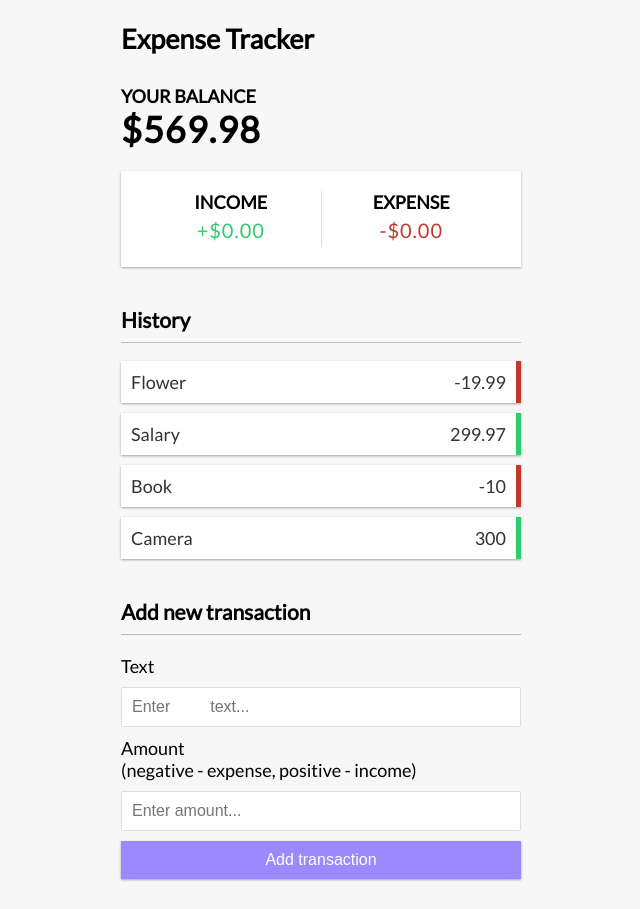
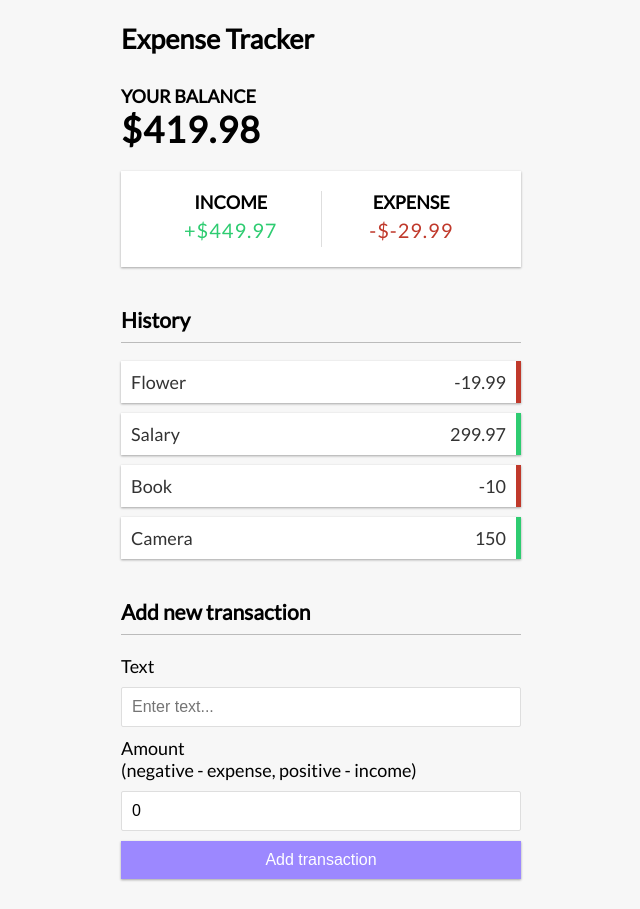
Before and after one commit to JoaoGomesDev32/financialControl, a Vue app: page / in a window 1280 px wide. Shown: the whole page, without its empty margins (319-959 px from the left). Built offline with nearby package versions, Linux system fonts and the light colour scheme.

Commit message:
:sparkles:
config income and expenses and initial config form transiction

```diff
--- a/package.json
+++ b/package.json
@@ -9,7 +9,8 @@
     "preview": "vite preview"
   },
   "dependencies": {
-    "vue": "^3.5.13"
+    "vue": "^3.5.13",
+    "vue-toastification": "^2.0.0-rc.5"
   },
   "devDependencies": {
     "@vitejs/plugin-vue": "^5.2.1",
--- a/src/App.vue
+++ b/src/App.vue
@@ -2,7 +2,7 @@
     <Header />
     <div class="container">
         <Balance :total="total" />
-        <IncomeExpenses />
+        <IncomeExpenses :income="+income" :expenses="+expenses" />
         <TransactionList :transactions="transactions" />
         <AddTransaction />
     </div>
@@ -21,12 +21,33 @@ const transactions = ref([
 { id: 1, text: 'Flower', amount: -19.99 },
 { id: 2, text: 'Salary', amount: 299.97 },
 { id: 3, text: 'Book', amount: -10 },
-{ id: 4, text: 'Camera', amount: 300 },
+{ id: 4, text: 'Camera', amount: 150 },
 ]);
-console.log(transactions.value);
+
+// Get the total balance
 const total = computed(() => {
     return  transactions.value.reduce((acc, transaction) => {
         return acc + transaction.amount;
     }, 0);
 })
+
+//Get income
+const income = computed(() => {
+    return  transactions.value
+    .filter(transaction => transaction.amount > 0)
+    .reduce((acc, transaction) => {
+        return acc + transaction.amount;
+    }, 0)
+    .toFixed(2);
+})
+
+//Get expense
+const expenses = computed(() => {
+    return  transactions.value
+    .filter(transaction => transaction.amount < 0)
+    .reduce((acc, transaction) => {
+        return acc + transaction.amount;
+    }, 0)
+    .toFixed(2);
+})
 </script>
--- a/src/components/AddTransaction.vue
+++ b/src/components/AddTransaction.vue
@@ -1,10 +1,12 @@
 <template>
   <h3>Add new transaction</h3>
-    <form id="form">
+  <form id="form" @submit.prevent="onSubmit">
     <div class="form-control">
       <label for="text">Text</label>
-        <input type="text" id="text" placeholder="Enter
-        text..." />
+      <input type="text" id="text"
+      v-model="text"
+      placeholder="Enter text..."
+      />
     </div>
     <div class="form-control">
       <label for="amount"
@@ -12,11 +14,23 @@
       (negative - expense, positive - income)</label
       >
       <input
-          type="number"
+      type="text"
       id="amount"
+      v-model="amount"
       placeholder="Enter amount..."
       />
     </div>
     <button class="btn">Add transaction</button>
   </form>
 </template>
+
+<script setup>
+import { ref } from 'vue';
+
+const text = ref('');
+const amount = ref(0);
+
+const onSubmit = () => {
+  console.log(text.value, amount.value);
+};
+</script>
--- a/src/components/IncomeExpenses.vue
+++ b/src/components/IncomeExpenses.vue
@@ -2,11 +2,26 @@
   <div class="inc-exp-container">
     <div>
       <h4>Income</h4>
-        <p id="money-plus" class="money plus">+$0.00</p>
+      <p id="money-plus" class="money plus">+${{ income }}</p>
     </div>
     <div>
       <h4>Expense</h4>
-        <p id="money-minus" class="money minus">-$0.00</p>
+      <p id="money-minus" class="money minus">-${{ expenses }}</p>
     </div>
   </div>
 </template>
+
+<script setup>
+import { defineProps } from 'vue';
+
+const props = defineProps({
+  income: {
+    type: Number,
+    required: true,
+  },
+  expenses: {
+    type: Number,
+    required: true,
+  },
+});
+</script>
```
Also changed, not shown: 1 other file (tests, documents, lock files or other folders). Lines whose indentation alone changed are shown as unchanged.
